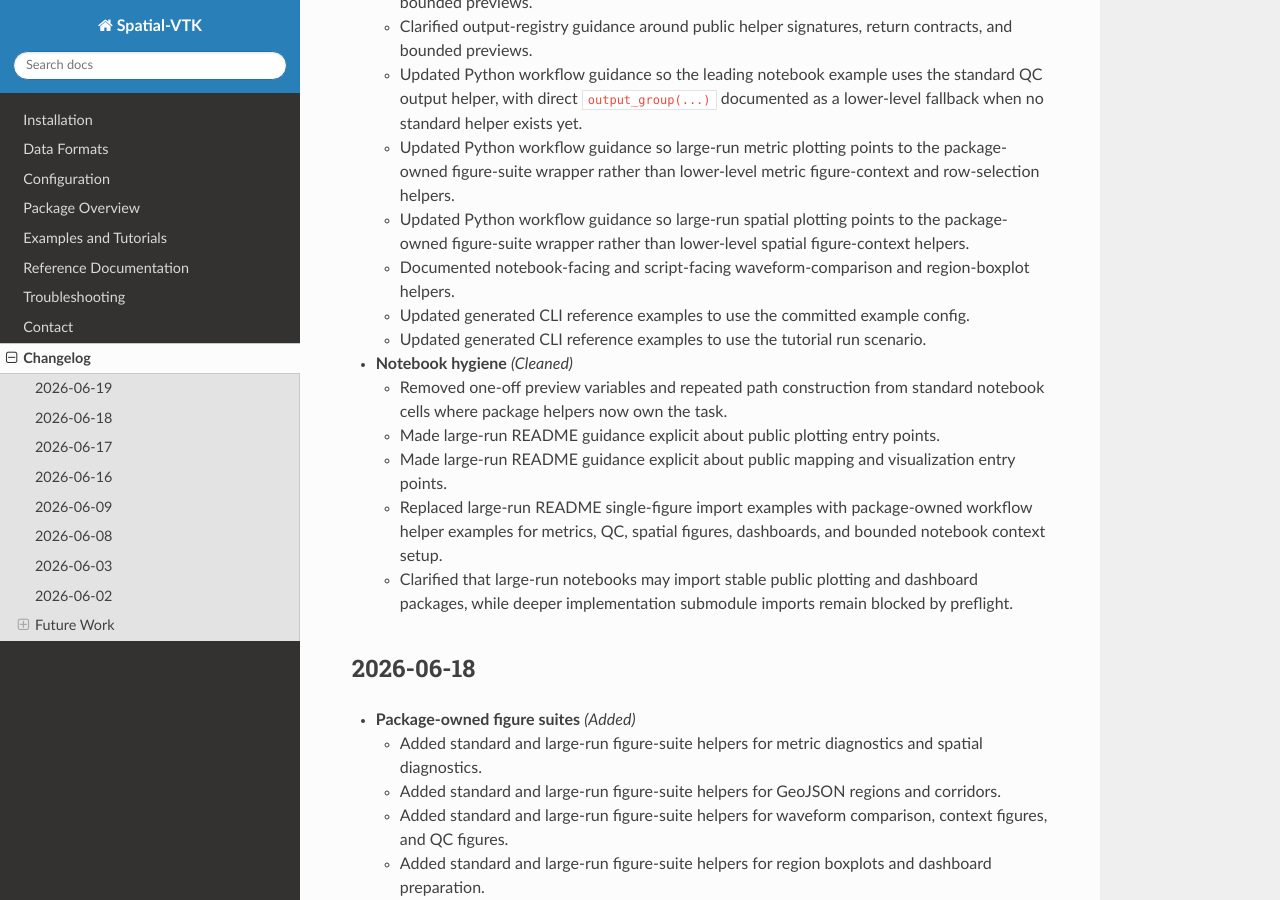
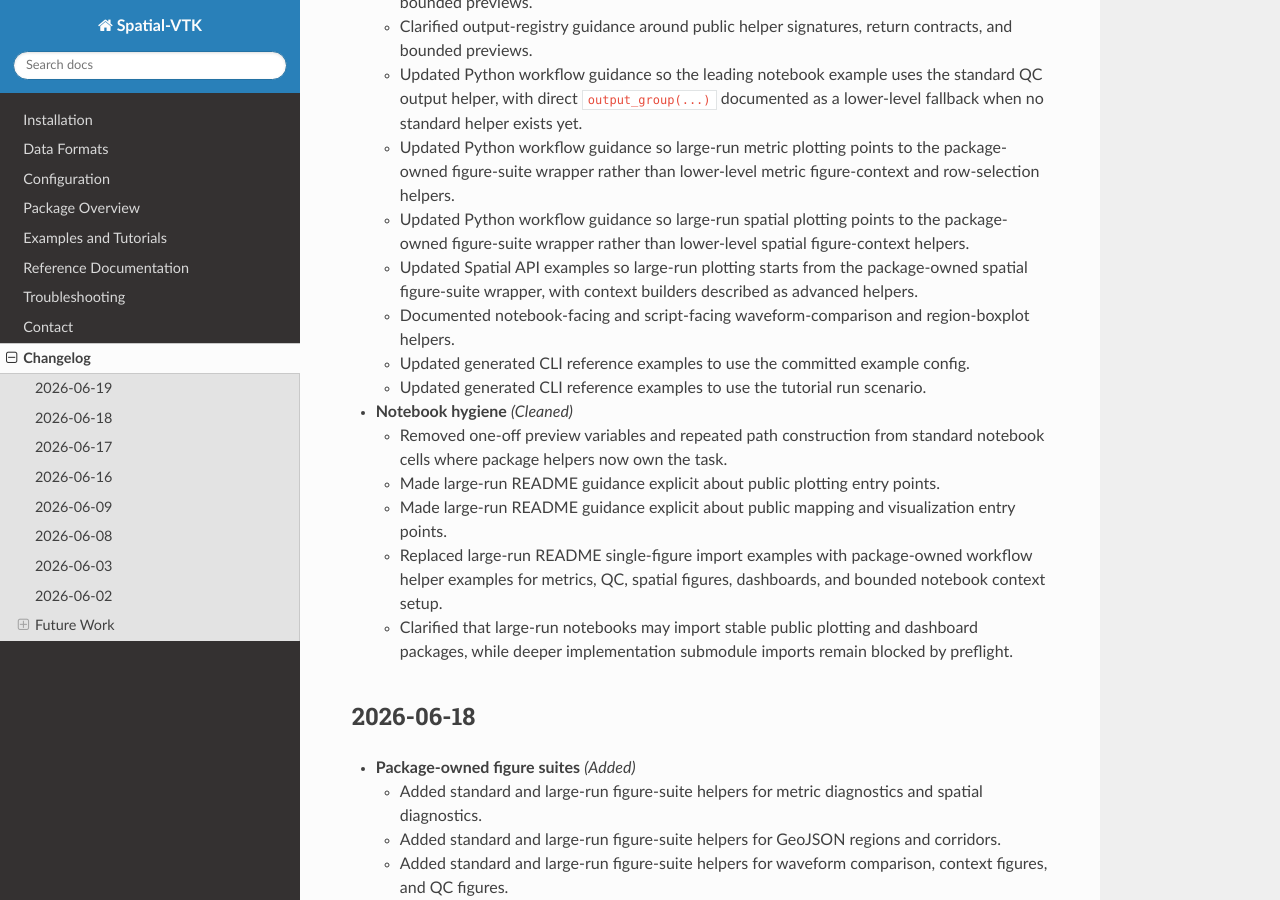
Before and after one commit to bcbirkel/spatial-vtk, a Sphinx documentation site: the page built from docs/changelog.rst, in a window 1280 px wide and 900 px high, scrolled down 3159 px. Built offline with Sphinx 7.4.7 and the Read the Docs theme 3.1.0, drawn with Linux system fonts in a browser that asks for light colours.

Commit message:
Clarify spatial API plotting entry points

```diff
--- a/docs/changelog.rst
+++ b/docs/changelog.rst
@@ -169,6 +169,9 @@ Changelog
   - Updated Python workflow guidance so large-run spatial plotting points to
     the package-owned figure-suite wrapper rather than lower-level spatial
     figure-context helpers.
+  - Updated Spatial API examples so large-run plotting starts from the
+    package-owned spatial figure-suite wrapper, with context builders described
+    as advanced helpers.
   - Documented notebook-facing and script-facing waveform-comparison and
     region-boxplot helpers.
   - Updated generated CLI reference examples to use the committed example
```
Also changed, not shown: docs/reference/api/spatial.rst (+10 -9 lines), 1 other file.
